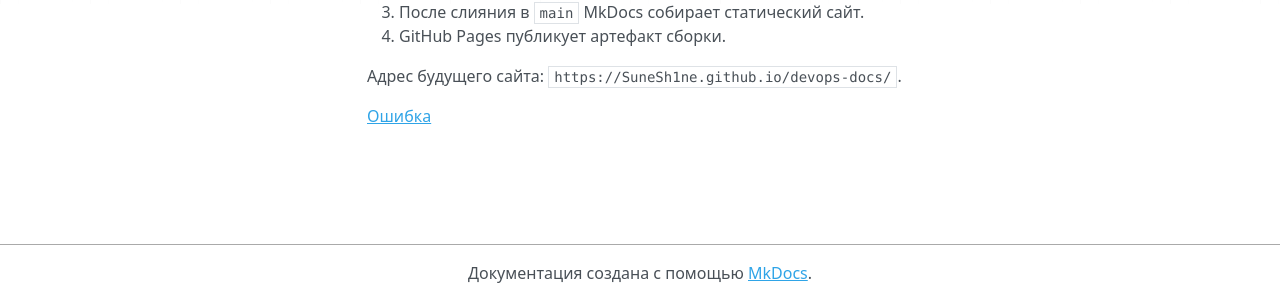
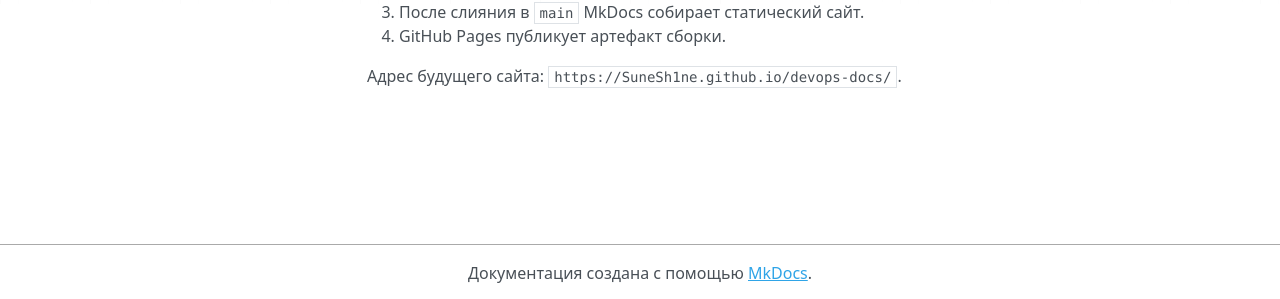
Before and after one commit to SuneSh1ne/devops-docs, an MkDocs documentation site: the page built from docs/index.md, in a window 1280 px wide. Shown: the part 302-601 px from the top of the page. Built offline with MkDocs 1.6.1, drawn with Linux system fonts in a browser that asks for light colours; nearby versions of some CDN libraries.

```diff
--- a/docs/index.md
+++ b/docs/index.md
@@ -10,5 +10,3 @@
 4. GitHub Pages публикует артефакт сборки.
 
 Адрес будущего сайта: `https://SuneSh1ne.github.io/devops-docs/`.
-
-[Ошибка](missing-page.md)
```
